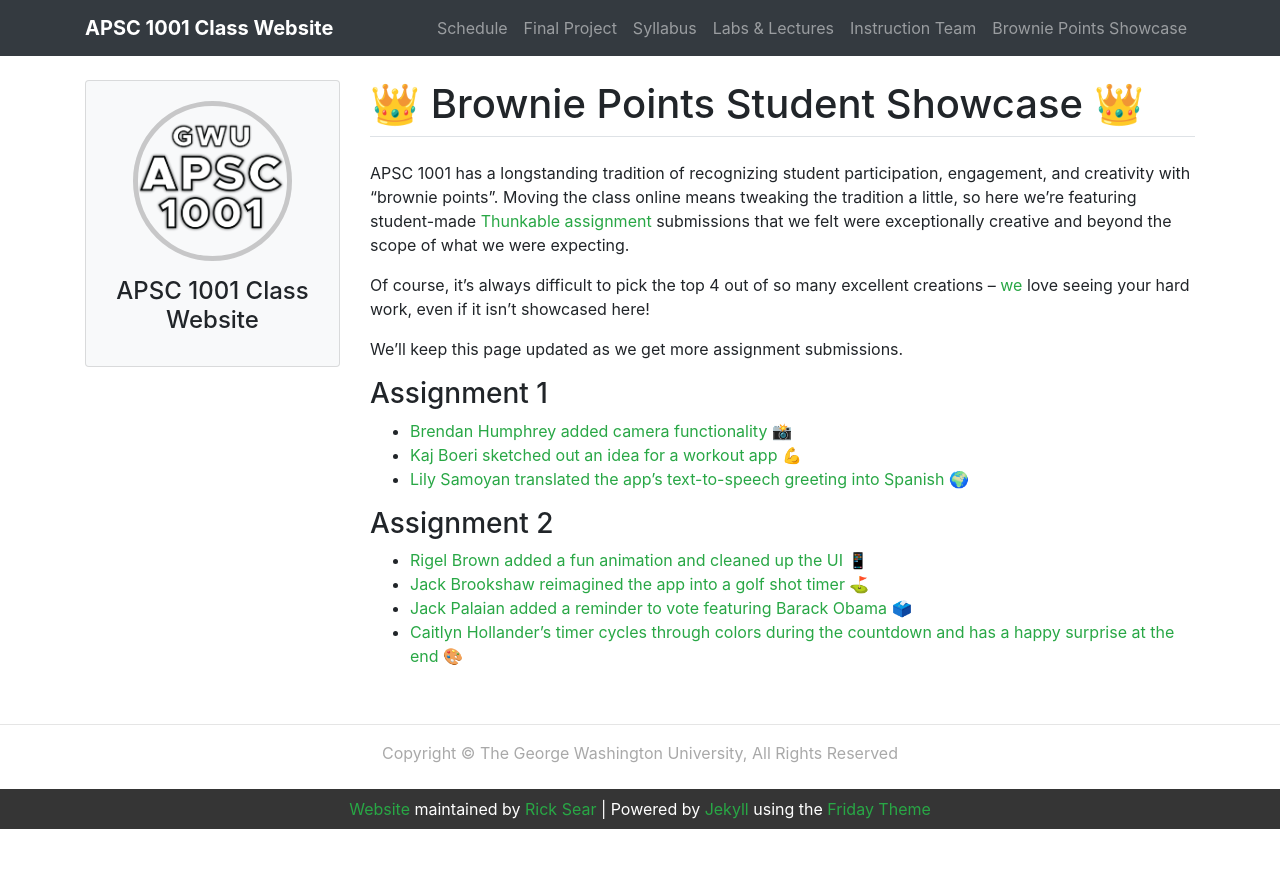
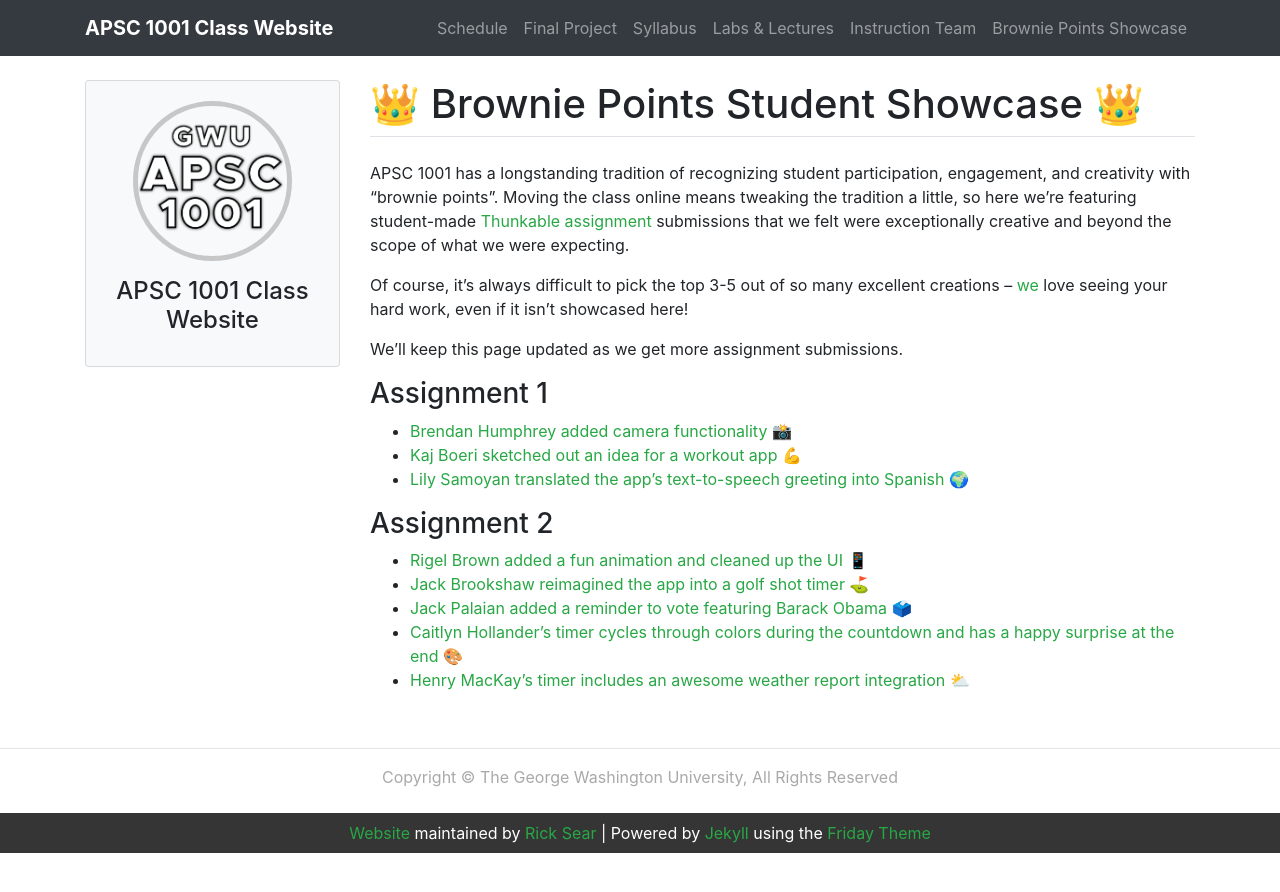
Before and after one commit to GWU-APSC1001/gwu-apsc1001.github.io, a Jekyll site: the page built from _pages/brownie.md, in a window 1280 px wide. Shown: the top 892 px of the page. Built offline with Jekyll 4.4.1, drawn with Linux system fonts in a browser that asks for light colours.

Commit message:
Add weather report timer to A2

```diff
--- a/_pages/brownie.md
+++ b/_pages/brownie.md
@@ -7,12 +7,11 @@ narrow: true
 
 APSC 1001 has a longstanding tradition of recognizing student participation, engagement, and creativity with "brownie points". Moving the class online means tweaking the tradition a little, so here we're featuring student-made [Thunkable assignment](list/assignments.html) submissions that we felt were exceptionally creative and beyond the scope of what we were expecting.
 
-Of course, it's always difficult to pick the top 4 out of so many excellent creations -- [we](/contact.html) love seeing your hard work, even if it isn't showcased here!
+Of course, it's always difficult to pick the top 3-5 out of so many excellent creations -- [we](/contact.html) love seeing your hard work, even if it isn't showcased here!
 
 We'll keep this page updated as we get more assignment submissions.
 
 ### Assignment 1
-<!-- - <a href="https://x.thunkable.com/projectPage/5f8a03c4260f6c00112597a6" target="_blank">Henry Mackay added a frame which loads GW's COVID-19 response page ℹ</a> -->
 - <a href="https://x.thunkable.com/projectPage/5f8a000723e62b001366e710" target="_blank">Brendan Humphrey added camera functionality 📸</a>
 - <a href="https://x.thunkable.com/projectPage/5f8a02f10db58e00118223fd" target="_blank">Kaj Boeri sketched out an idea for a workout app 💪</a>
 - <a href="https://x.thunkable.com/projectPage/5f89fac95573560011858019" target="_blank">Lily Samoyan translated the app's text-to-speech greeting into Spanish 🌍</a>
@@ -23,3 +22,4 @@ We'll keep this page updated as we get more assignment submissions.
 - <a href="https://x.thunkable.com/projectPage/5f9728d41322700011b01a6f" target="_blank">Jack Brookshaw reimagined the app into a golf shot timer ⛳</a>
 - <a href="https://x.thunkable.com/projectPage/5f972944c106cc001199ce6b" target="_blank">Jack Palaian added a reminder to vote featuring Barack Obama 🗳</a>
 - <a href="https://x.thunkable.com/projectPage/5f972acfd41f0f00117706da" target="_blank">Caitlyn Hollander's timer cycles through colors during the countdown and has a happy surprise at the end 🎨</a>
+- <a href="https://x.thunkable.com/projectPage/5fad84f354b28320f1ec1237" target="_blank">Henry MacKay's timer includes an awesome weather report integration ⛅</a>
```
